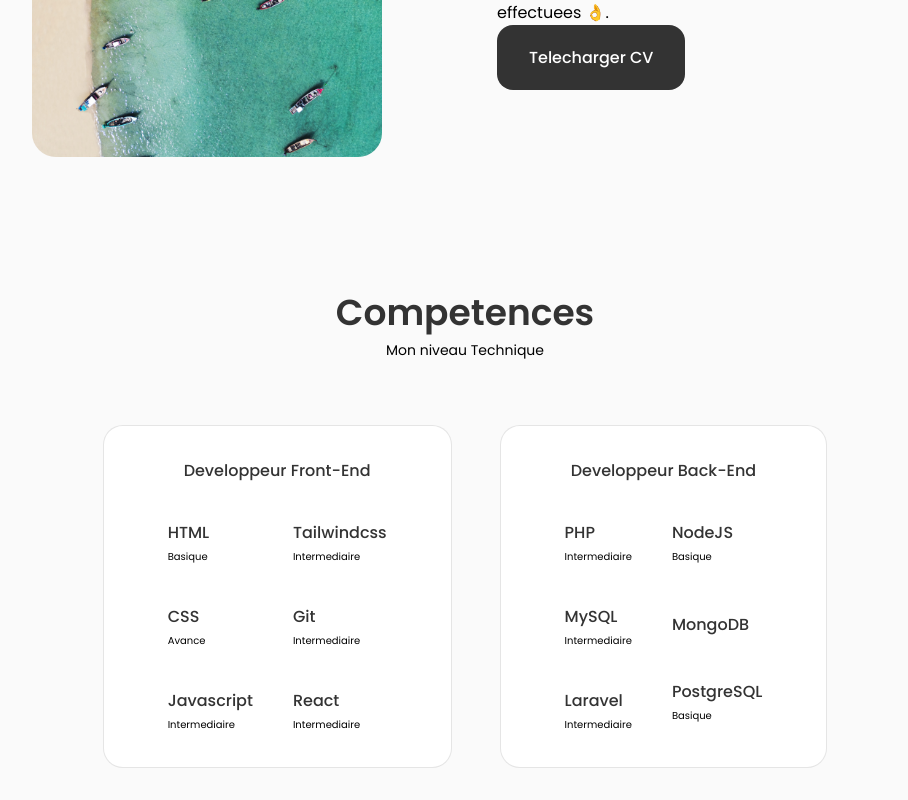
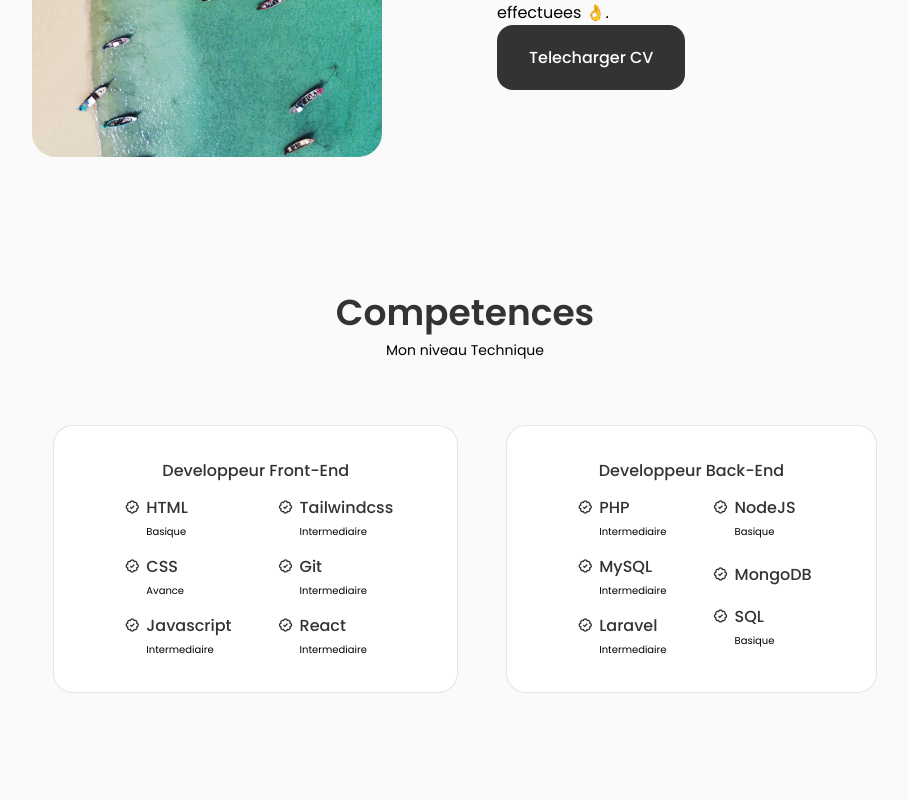
Before and after one commit to Frankam487/my-own-web-site, a React (Vite) app: page / in a window 1280 px wide. Shown: the part 1346-2146 px from the top of the page, without its empty margins (175-1083 px from the left). After the commit the page ends 2071 px from the top, so only its background shows below. Built offline with nearby package versions, Linux system fonts and the light colour scheme.

Commit message:
competences

```diff
--- a/src/components/skills/Backendend.jsx
+++ b/src/components/skills/Backendend.jsx
@@ -1,4 +1,4 @@
-import React from 'react';
+
 
 const Backendend = () => {
   return (
@@ -8,7 +8,7 @@
       <div className="skills__box">
         <div className="skills__group">
           <div className="skill__data">
-            <i className="bx bx-bradge-check"></i>
+            <i className="bx bx-badge-check"></i>
 
             <div className="">
               <h3 className="skills__name">PHP</h3>
@@ -16,7 +16,7 @@
             </div>
           </div>
           <div className="skill__data">
-            <i className="bx bx-bradge-check"></i>
+            <i className="bx bx-badge-check"></i>
 
             <div className="">
               <h3 className="skills__name">MySQL</h3>
@@ -24,7 +24,7 @@
             </div>
           </div>
           <div className="skill__data">
-            <i className="bx bx-bradge-check"></i>
+            <i className="bx bx-badge-check"></i>
 
             <div className="">
               <h3 className="skills__name">Laravel</h3>
@@ -35,7 +35,7 @@
 
         <div className="skills__group">
           <div className="skill__data">
-            <i className="bx bx-bradge-check"></i>
+            <i className="bx bx-badge-check"></i>
 
             <div className="">
               <h3 className="skills__name">NodeJS</h3>
@@ -43,7 +43,7 @@
             </div>
           </div>
           <div className="skill__data">
-            <i className="bx bx-bradge-check"></i>
+            <i className="bx bx-badge-check"></i>
 
             <div className="">
               <h3 className="skills__name">MongoDB</h3>
@@ -51,10 +51,10 @@
             </div>
           </div>
           <div className="skill__data">
-            <i className="bx bx-bradge-check"></i>
+            <i className="bx bx-badge-check"></i>
 
             <div className="">
-              <h3 className="skills__name">PostgreSQL</h3>
+              <h3 className="skills__name">SQL</h3>
               <span className="skills__level">Basique</span>
             </div>
           </div>
--- a/src/components/skills/Frontend.jsx
+++ b/src/components/skills/Frontend.jsx
@@ -7,7 +7,7 @@
       <div className="skills__box">
         <div className="skills__group">
           <div className="skill__data">
-            <i className="bx bx-brade-check"></i>
+            <i className="bx bx-badge-check"></i>
 
             <div className="">
               <h3 className="skills__name">HTML</h3>
@@ -15,7 +15,7 @@
             </div>
           </div>
           <div className="skill__data">
-            <i className="bx bx-brade-check"></i>
+            <i className="bx bx-badge-check"></i>
 
             <div className="">
               <h3 className="skills__name">CSS
@@ -24,7 +24,7 @@
             </div>
           </div>
           <div className="skill__data">
-            <i className="bx bx-brade-check"></i>
+            <i className="bx bx-badge-check"></i>
 
             <div className="">
               <h3 className="skills__name"> Javascript
@@ -36,7 +36,7 @@
 
         <div className="skills__group">
           <div className="skill__data">
-            <i className="bx bx-brade-check"></i>
+            <i className="bx bx-badge-check"></i>
 
             <div className="">
               <h3 className="skills__name"> Tailwindcss
@@ -45,7 +45,7 @@
             </div>
           </div>
           <div className="skill__data">
-            <i className="bx bx-brade-check"></i>
+            <i className="bx bx-badge-check"></i>
 
             <div className="">
               <h3 className="skills__name">Git
@@ -54,7 +54,7 @@
             </div>
           </div>
           <div className="skill__data">
-            <i className="bx bx-brade-check"></i>
+            <i className="bx bx-badge-check"></i>
 
             <div className="">
               <h3 className="skills__name">React
--- a/src/components/skills/skills.css
+++ b/src/components/skills/skills.css
@@ -2,12 +2,21 @@
   grid-template-columns: repeat(2, 350px);
   column-gap: 3rem;
   justify-content: center;
+
 }
 .skills__content{
   background: var(--container-color);
   border: 1px solid rgba(0, 0, 0, 0.1);
   padding: 2rem 4rem;
   border-radius: 1.24rem;
+
+}
+.skill__data {
+  display: flex;
+  justify-content: left;
+}
+.skill__data i {
+  margin: 0 6px;
 }
 .skills__title {
   font-size: var(--normal-font-size);
@@ -31,7 +40,7 @@
   column-gap: .5rem;
 }
 
-.skills .bx-bradge-check{
+.skills .bx-badge-check{
   font-size: 1rem;
   color: var(--title-color);
 
@@ -45,3 +54,36 @@
 .skills__level {
   font-size: var(--tiny-font-size);
 }
+
+@media screen and (max-width: 992px){
+
+}
+@media screen and (max-width: 768px){
+  .skills__container{
+    grid-template-columns: max-content;
+margin: 22px;
+    row-gap: 2rem;
+    display: block;
+
+
+  }
+  .skills__content{
+    margin: 42px 0;
+  }
+}
+@media screen and (max-width: 576px){
+  .skills__container{
+    grid-template-columns: 1fr;
+  }
+  .skills__content{
+    padding: 1.5rem ;
+  }
+}
+@media screen and (max-width: 350px){
+  .skills__box{
+  column-gap: 1.25rem;
+ }
+ .skills__name{
+  font-size: var(--small-font-size);
+ }
+}
```
Also changed, not shown: 1 other file (tests, documents, lock files or other folders).
